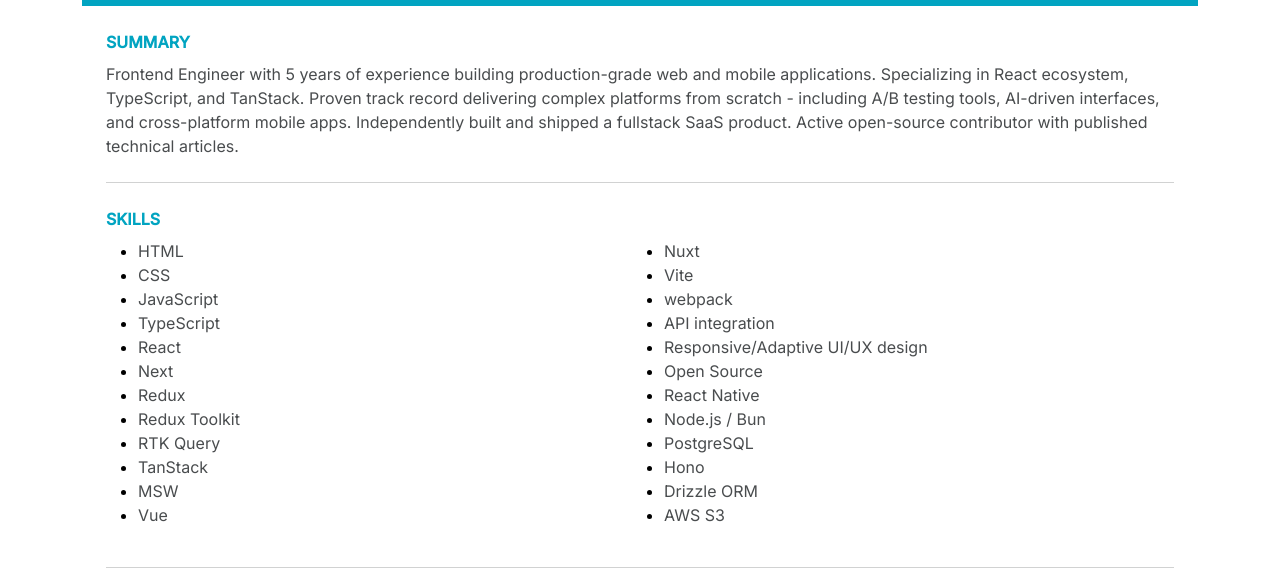
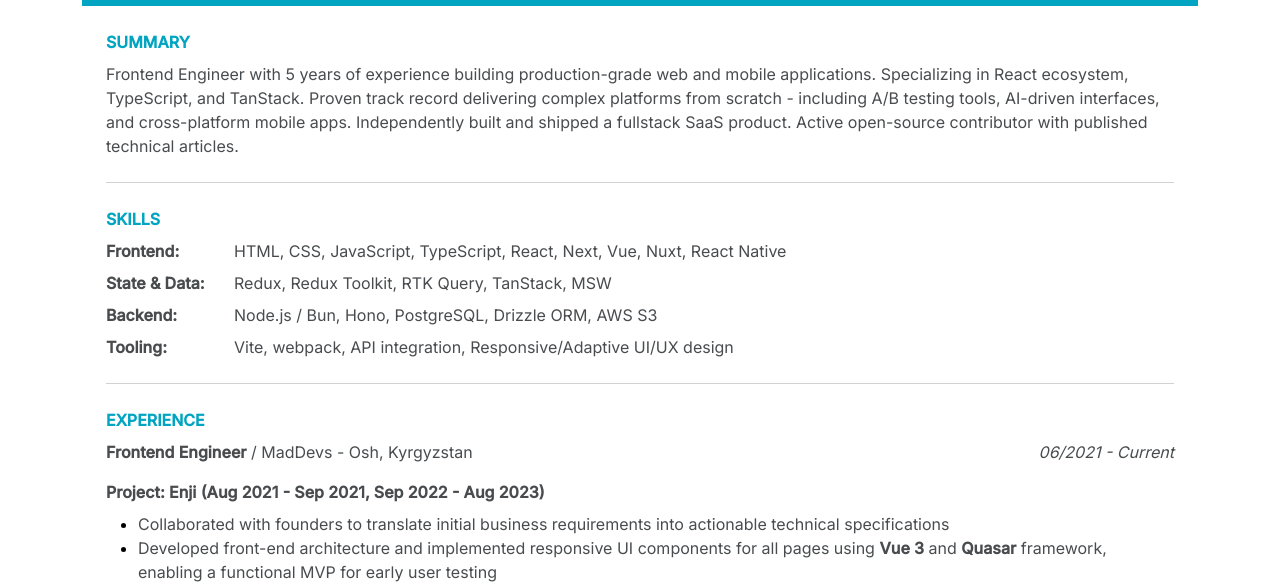
Before and after one commit to TangoPJ/rail-batyrshin, a plain HTML site: page index.html in a window 1280 px wide. Shown: the part 194-781 px from the top of the page. Drawn offline with nearby package versions, Linux system fonts and the light colour scheme.

Commit message:
Deploying to gh-pages from @ TangoPJ/rail-batyrshin@4674892f44261e127fb31b7f07c43080b6a88c30 🚀

```diff
--- a/index.html
+++ b/index.html
@@ -45,83 +45,25 @@
 
         <section class="p-4">
             <span class="text-uppercase fw-bold fs-6 mb-2 d-block" style="color: var(--color-common-chestnut)">Skills</span>
-            <p class="content">
-                <ul class="skills-list">
-                    <li>
-                        <span class="text-nowrap">HTML</span>
-                    </li>
-                    <li>
-                        <span class="text-nowrap">CSS</span>
-                    </li>
-                    <li>
-                        <span class="text-nowrap">JavaScript</span>
-                    </li>
-                    <li>
-                        <span class="text-nowrap">TypeScript</span>
-                    </li>
-                    <li>
-                        <span class="text-nowrap">React</span>
-                    </li>
-                    <li>
-                        <span class="text-nowrap">Next</span>
-                    </li>
-                    <li>
-                        <span class="text-nowrap">Redux</span>
-                    </li>
-                    <li>
-                        <span class="text-nowrap">Redux Toolkit</span>
-                    </li>
-                    <li>
-                        <span class="text-nowrap">RTK Query</span>
-                    </li>
-                    <li>
-                        <span class="text-nowrap">TanStack</span>
-                    </li>
-                    <li>
-                        <span class="text-nowrap">MSW</span>
-                    </li>
-                    <li>
-                        <span class="text-nowrap">Vue</span>
-                    </li>
-                    <li>
-                        <span class="text-nowrap">Nuxt</span>
-                    </li>
-                    <li>
-                        <span class="text-nowrap">Vite</span>
-                    </li>
-                    <li>
-                        <span class="text-nowrap">webpack</span>
-                    </li>
-                    <li>
-                        <span class="text-nowrap">API integration</span>
-                    </li>
-                    <li>
-                        <span class="text-nowrap">Responsive/Adaptive UI/UX design</span>
-                    </li>
-                    <li>
-                        <span class="text-nowrap">Open Source</span>
-                    </li>
-                    <li>
-                        <span class="text-nowrap">React Native</span>
-                    </li>
-                    <li>
-                        <span class="text-nowrap">Node.js / Bun</span>
-                    </li>
-                    <li>
-                        <span class="text-nowrap">PostgreSQL</span>
-                    </li>
-                    <li>
-                        <span class="text-nowrap">Hono</span>
-                    </li>
-                    <li>
-                        <span class="text-nowrap">Drizzle ORM</span>
-                    </li>
-                    <li>
-                        <span class="text-nowrap">AWS S3</span>
-                    </li>
-                </ul>
-            </p>
-        </section>
+            <div class="d-flex flex-column gap-2">
+              <div class="d-flex gap-2">
+                <span class="fw-bold text-nowrap" style="min-width: 120px;">Frontend:</span>
+                <span>HTML, CSS, JavaScript, TypeScript, React, Next, Vue, Nuxt, React Native</span>
+              </div>
+              <div class="d-flex gap-2">
+                <span class="fw-bold text-nowrap" style="min-width: 120px;">State &amp; Data:</span>
+                <span>Redux, Redux Toolkit, RTK Query, TanStack, MSW</span>
+              </div>
+              <div class="d-flex gap-2">
+                <span class="fw-bold text-nowrap" style="min-width: 120px;">Backend:</span>
+                <span>Node.js / Bun, Hono, PostgreSQL, Drizzle ORM, AWS S3</span>
+              </div>
+              <div class="d-flex gap-2">
+                <span class="fw-bold text-nowrap" style="min-width: 120px;">Tooling:</span>
+                <span>Vite, webpack, API integration, Responsive/Adaptive UI/UX design</span>
+              </div>
+            </div>
+          </section>
 
         <div class="px-4">
             <hr class="m-0" />
```
Also changed, not shown: 1 other file.
